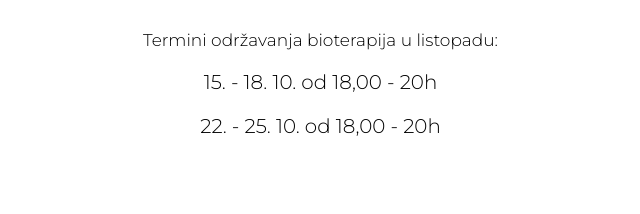
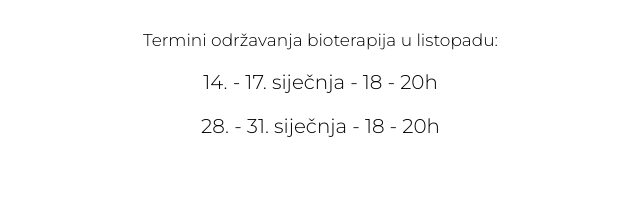
Before and after one commit to antepetrovic/bio, a website: page termini/index.html in a window 1280 px wide. Shown: the part 555-769 px from the top of the page, 302-942 px from the left. Drawn offline with nearby package versions, Linux system fonts and the light colour scheme.

Commit message:
Update index.html

```diff
--- a/termini/index.html
+++ b/termini/index.html
@@ -80,10 +80,10 @@
         <div>
             <h3>Termini održavanja bioterapija u listopadu:</h3>
             <h3>
-                15. - 18. 10. od 18,00 - 20h
+                14. - 17. siječnja - 18 - 20h
             </h3>
             <h3>
-                22. - 25. 10. od 18,00 - 20h
+                28. - 31. siječnja - 18 - 20h
             </h3>
             <h3>
 
```
